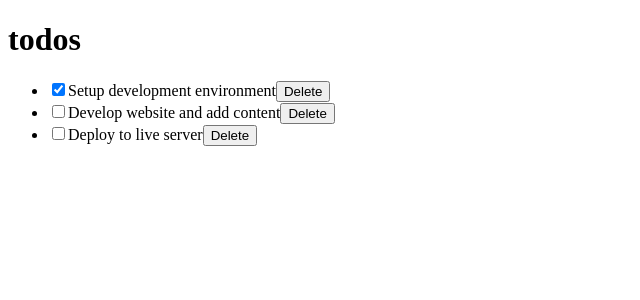
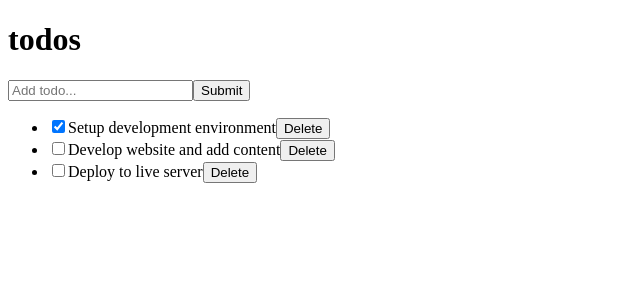
Before and after one commit to Sboursen/React-todo, a React (Create React App) app: page / in a window 1280 px wide. Shown: the top 300 px of the page, without its empty margins (0-640 px from the left). Built offline with nearby package versions, Linux system fonts and the light colour scheme.

Commit message:
Add an input field

```diff
--- a/src/components/InputTodo.js
+++ b/src/components/InputTodo.js
@@ -0,0 +1,27 @@
+import React, { Component } from 'react';
+
+class InputTodo extends Component {
+  state = {
+    title: '',
+  };
+  onChange = (e) => {
+    this.setState({
+      [e.target.name]: e.target.value,
+    });
+  };
+  render() {
+    return (
+      <form>
+        <input
+          type="text"
+          placeholder="Add todo..."
+          value={this.state.title}
+          name="title"
+          onChange={this.onChange}
+        />
+        <button>Submit</button>
+      </form>
+    );
+  }
+}
+export default InputTodo;
--- a/src/components/TodoContainer.js
+++ b/src/components/TodoContainer.js
@@ -1,6 +1,7 @@
 import React from 'react';
 import TodosList from './TodosList';
 import Header from './Header';
+import InputTodo from './InputTodo';
 class TodoContainer extends React.Component {
   handleChange = (id) => {
     this.setState((prevState) => ({
@@ -50,6 +51,7 @@
     return (
       <div>
         <Header />
+        <InputTodo />
         <TodosList
           todos={this.state.todos}
           handleChangeProps={this.handleChange}
```
